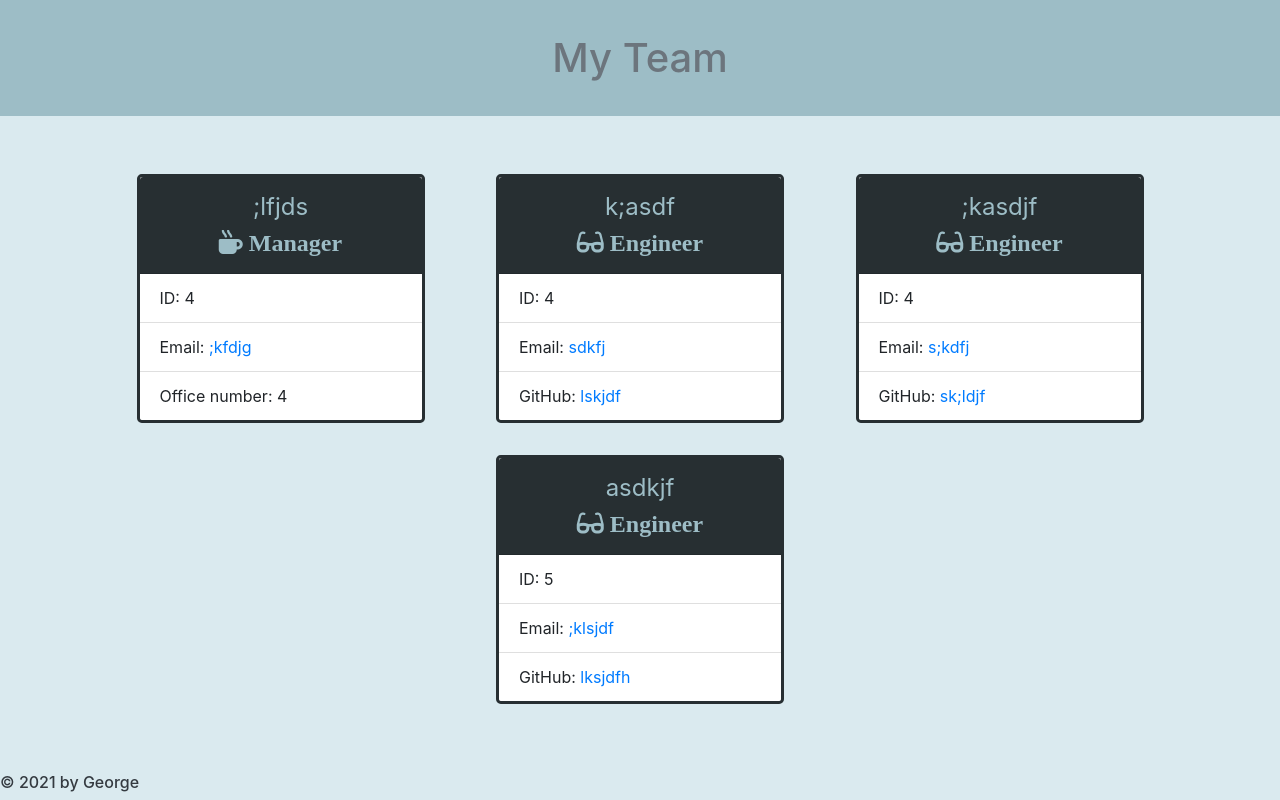
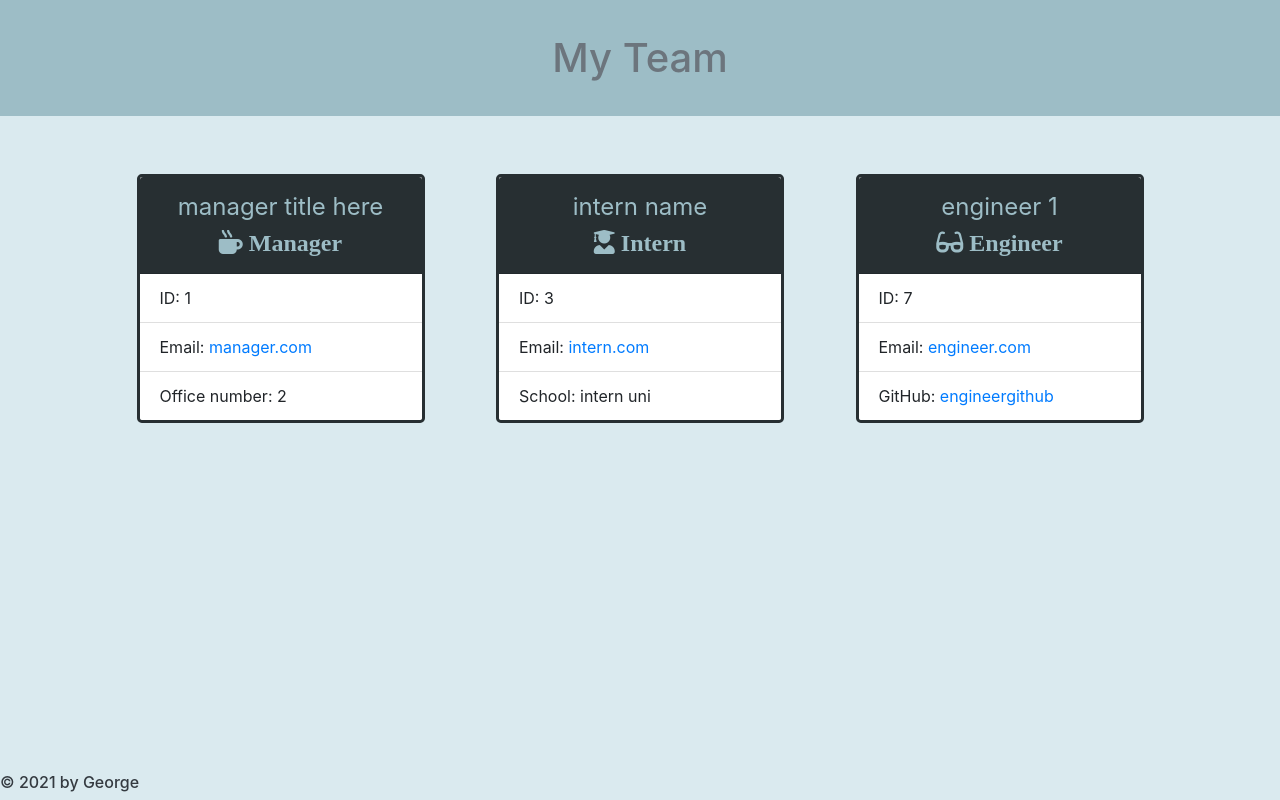
Before and after one commit to georgedmendoza/team-profile-generator, a website: page dist/index.html in a window 1280 px wide. Drawn offline with nearby package versions, Linux system fonts and the light colour scheme.

```diff
--- a/dist/index.html
+++ b/dist/index.html
@@ -33,39 +33,30 @@
         <main class="container card-columns">
 
     <div class="card" style="width: 18rem;">
-        <div class="card-header">;lfjds<br><i class="fas fa-mug-hot"> Manager</i></div>
+        <div class="card-header">manager title here<br><i class="fas fa-mug-hot"> Manager</i></div>
             <ul class="list-group list-group-flush">
-                <li class="list-group-item">ID: 4</li>
-                <li class="list-group-item">Email: <a href= mailto:;kfdjg>;kfdjg </a></li>
-                <li class="list-group-item">Office number: 4</li>
+                <li class="list-group-item">ID: 1</li>
+                <li class="list-group-item">Email: <a href= mailto:manager.com>manager.com </a></li>
+                <li class="list-group-item">Office number: 2</li>
             </ul>
     </div>
 
 
     <div class="card" style="width: 18rem;">
-        <div class="card-header">k;asdf<br><i class="fas fa-glasses"> Engineer</i></div>
+        <div class="card-header">intern name<br><i class="fas fa-user-graduate"> Intern</i></div>
         <ul class="list-group list-group-flush">
-            <li class="list-group-item">ID: 4</li>
-            <li class="list-group-item">Email: <a href= mailto:sdkfj>sdkfj </a></li>
-            <li class="list-group-item">GitHub: <a href=https://github.com/lskjdf target=_blank >lskjdf </a> </li>
+            <li class="list-group-item">ID: 3</li>
+            <li class="list-group-item">Email: <a href= mailto:intern.com>intern.com </a></li>
+            <li class="list-group-item">School: intern uni</li>
         </ul>
     </div>
 
     <div class="card" style="width: 18rem;">
-        <div class="card-header">;kasdjf<br><i class="fas fa-glasses"> Engineer</i></div>
+        <div class="card-header">engineer 1<br><i class="fas fa-glasses"> Engineer</i></div>
         <ul class="list-group list-group-flush">
-            <li class="list-group-item">ID: 4</li>
-            <li class="list-group-item">Email: <a href= mailto:s;kdfj>s;kdfj </a></li>
-            <li class="list-group-item">GitHub: <a href=https://github.com/sk;ldjf target=_blank >sk;ldjf </a> </li>
-        </ul>
-    </div>
-
-    <div class="card" style="width: 18rem;">
-        <div class="card-header">asdkjf<br><i class="fas fa-glasses"> Engineer</i></div>
-        <ul class="list-group list-group-flush">
-            <li class="list-group-item">ID: 5</li>
-            <li class="list-group-item">Email: <a href= mailto:;klsjdf>;klsjdf </a></li>
-            <li class="list-group-item">GitHub: <a href=https://github.com/lksjdfh target=_blank >lksjdfh </a> </li>
+            <li class="list-group-item">ID: 7</li>
+            <li class="list-group-item">Email: <a href= mailto:engineer.com>engineer.com </a></li>
+            <li class="list-group-item">GitHub: <a href=https://github.com/engineergithub target=_blank >engineergithub </a> </li>
         </ul>
     </div>
 
```
Also changed, not shown: README.md.
